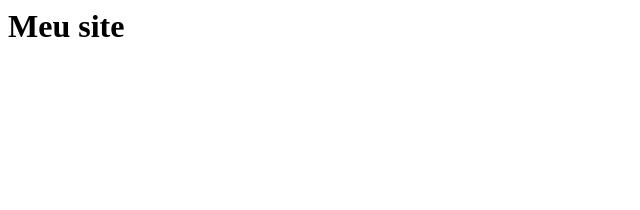
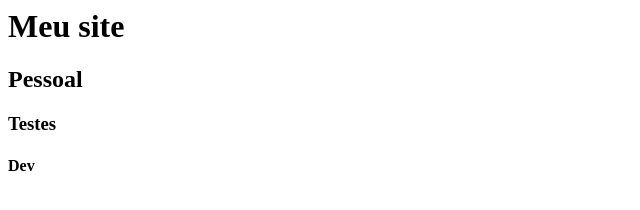
Before and after one commit to cristianorodriguessilva/cristianorodriguessilva.github.io, a plain HTML site: page index.html in a window 1280 px wide. Shown: the whole page, without its empty margins (0-640 px from the left). Drawn offline with Linux system fonts and the light colour scheme.

Commit message:
Update index.html

```diff
--- a/index.html
+++ b/index.html
@@ -1,5 +1,8 @@
 <html>
 
 <h1>Meu site</h1>
+<h2>Pessoal</h2>
+<h3>Testes</h3>
+<h4>Dev</h4>
 
 </htmal>
```
